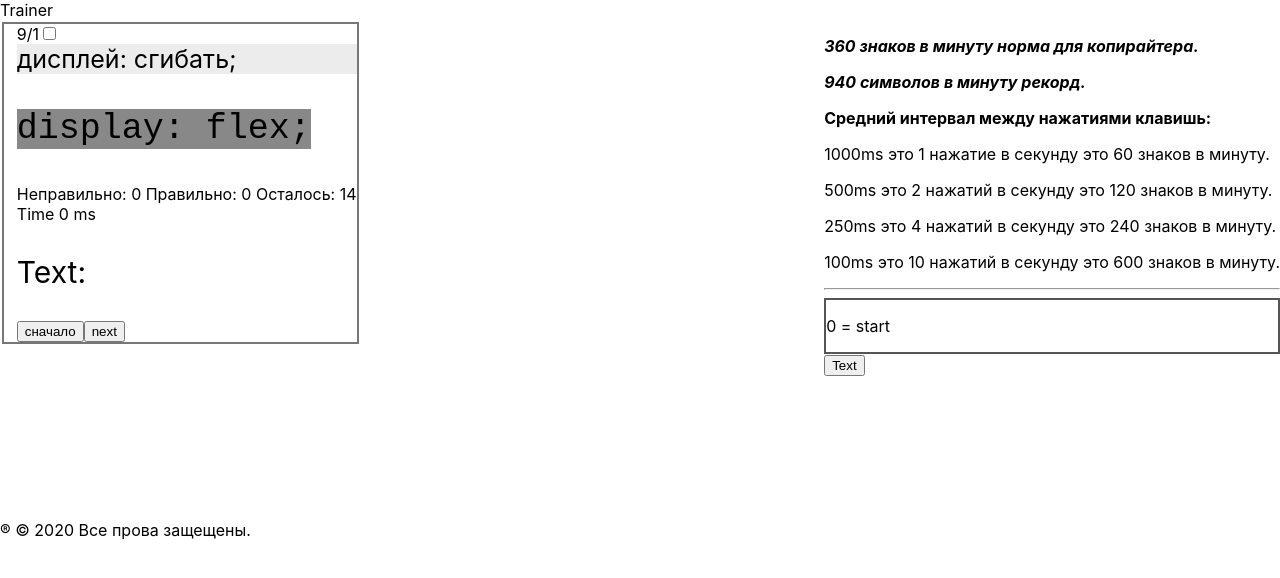
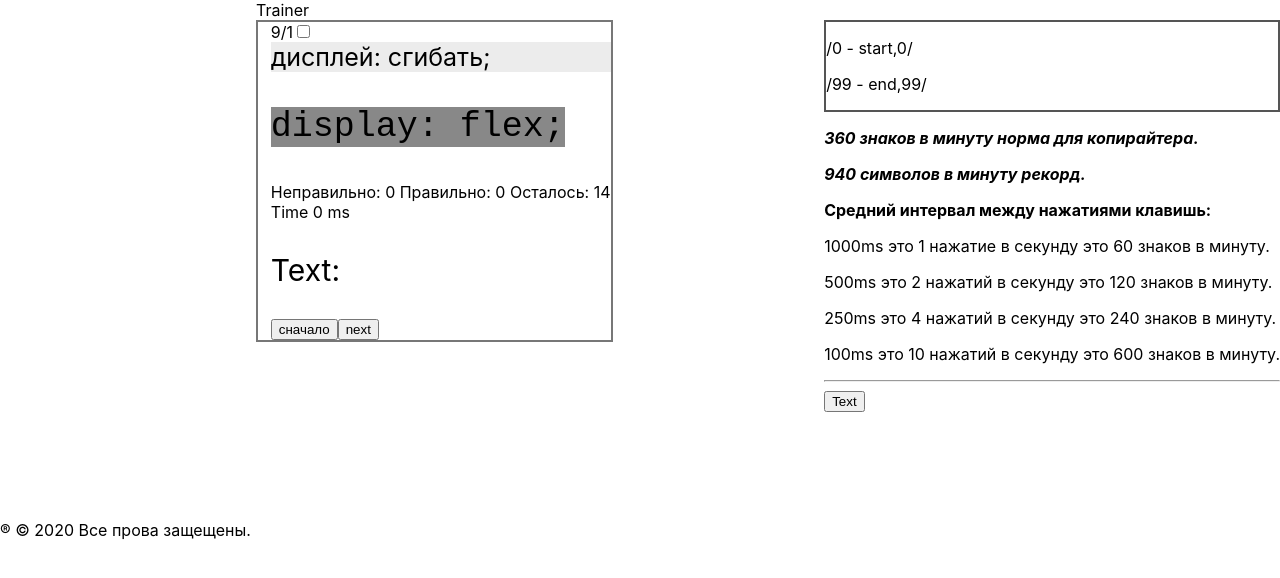
Before and after one commit to PavelK6896/9619Trainer1JSReact, a React (Create React App) app: page / in a window 1280 px wide. Shown: the top 578 px of the page. Built offline with nearby package versions, Linux system fonts and the light colour scheme.

Commit message:
"set new record, rearrange"

```diff
--- a/src/App.js
+++ b/src/App.js
@@ -82,15 +82,19 @@ export function App() {
 
     return (
         <>
-            <div>
-                Trainer
-            </div>
-            <div>
+
+            <div style={{
+                position: "relative",
+                marginLeft: '20vw',
+            }}>
+                <div>
+                    Trainer
+                </div>
                 <div style={{
                     paddingLeft: '1vw',
-                    margin: '2px',
+
                     border: '2px solid #777',
-                    position: 'fixed'
+                    position: 'fixed',
                 }}>
 
                     <div>{content11.length}/{state.it + 1}
@@ -106,6 +110,7 @@ export function App() {
                         fontSize: '25px'
                     }}
                     >{state.text1}</div>
+
                     <pre style={{
                         display: "inline-block",
                         backgroundColor: '#888',
@@ -124,8 +129,19 @@ export function App() {
 
                 <div style={{
                     float: 'right',
-                    position: 'sticky',
+                    position: "relative"
                 }}>
+                    <div style={{
+                        border: '2px solid #555',
+                        position: 'sticky',
+                    }}>
+                        {
+                            Array.from(res, k => k.join(" - ")).map((o, index) => {
+                                return (<p key={index} value={o}>/{o}/</p>)
+                            })
+                        }
+
+                    </div>
 
                     <b><p><i>360 знаков в минуту норма для копирайтера.</i></p></b>
                     <b><p><i>940 символов в минуту рекорд.</i></p></b>
@@ -135,15 +151,7 @@ export function App() {
                     <p>250ms это 4 нажатий в секунду это 240 знаков в минуту.</p>
                     <p>100ms это 10 нажатий в секунду это 600 знаков в минуту.</p>
                     <hr/>
-                    <div style={{
-                        border: '2px solid #555',
-                    }}>
-                        {
-                            Array.from(res, r => r.join(" = ")).map(o => {
-                                return (<p key={o.toString()} value={o}> {o}</p>)
-                            })
-                        }
-                    </div>
+
                     <button onClick={btnText1}>Text</button>
                     <div style={styleText1}>
                         {
@@ -189,7 +197,8 @@ const content12 = [
 
 
 const res = new Map()
-res.set(0, "start")
+res.set(0, ["start", 0])
+res.set(99, ["end", 99])
 
 const initialState = {
     it: 0,
@@ -249,12 +258,20 @@ function reducer(state, action) {
         case 'key':
             if (state.text2[0] === action.key) {
                 if (state.text2.length === 1) {
-                    res.set(state.it + 1, state.time1 + " ms " + Math.round(60000 / state.time1) + " знаков в минуту ")
+
+                    if (res.get(state.it + 1) !== undefined){ // set new record
+                        if (res.get(state.it + 1)[1] > state.time1){
+                            res.set(state.it + 1, [state.time1 + " ms " + Math.round(60000 / state.time1) + " знаков в минуту ", state.time1])
+                        }
+                    }else {
+                        res.set(state.it + 1, [state.time1 + " ms " + Math.round(60000 / state.time1) + " знаков в минуту ", state.time1])
+                    }
+
                     if (state.it + 1 >= content11.length) {
-                        return {
-                            it: state.it,
-                            text1: content12[state.it],
-                            text2: content11[state.it],
+                        return { // end
+                            it: 0,
+                            text1: content12[0],
+                            text2: content11[0],
                             textInput: "",
                             data: 0,
                             data2: 0,
```
